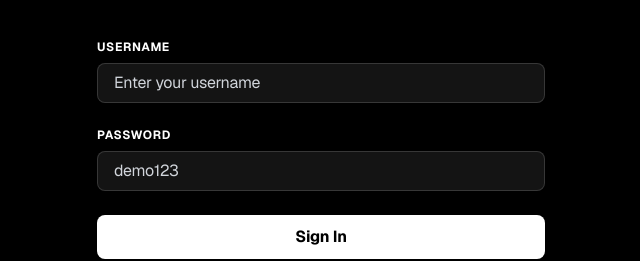
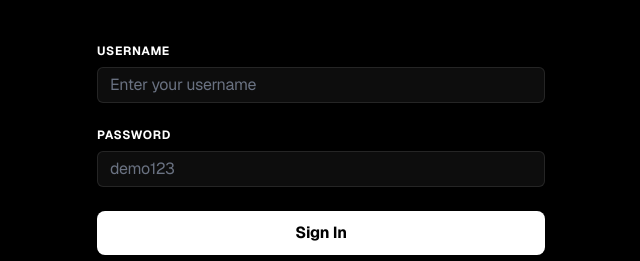
Before and after one commit to vito165884/frontend-ERP, a Next.js app: page /auth/login in a window 1280 px wide. Shown: the part 315-576 px from the top of the page, without its empty margins (319-959 px from the left). Built offline with nearby package versions, Linux system fonts and the light colour scheme.

Commit message:
feat: implement Vercel-inspired modern UI/UX redesign
Comprehensive redesign with refined buttons, cards, inputs, and data tables; updated page styling and visual polish.

```diff
--- a/app/(main)/home/page.tsx
+++ b/app/(main)/home/page.tsx
@@ -138,7 +138,7 @@ export default function HomePage() {
         {quickAccessItems.map((item) => (
           <Card
             key={item.title}
-            className={`card-interactive group relative overflow-hidden border-l-4 border-l-blue-500`}
+            className={`group relative overflow-hidden border-l-4 border-l-blue-500 hover:border-blue-400`}
           >
             <div className={`absolute inset-0 bg-gradient-to-br ${item.color} opacity-40`} />
             <div className="relative p-6">
@@ -184,14 +184,14 @@ export default function HomePage() {
         <div className="grid grid-cols-2 md:grid-cols-4 gap-4">
           {secondaryItems.map((item) => (
             <Link key={item.href} href={item.href}>
-              <Card className="p-4 border-border hover:border-blue-500/50 hover:bg-blue-600/10 transition-all duration-300 group">
+              <Card className="p-4 hover:shadow-md hover:border-blue-500/40 transition-all duration-300 group cursor-pointer">
                 <div className="flex items-center gap-3">
                   <div className="h-10 w-10 rounded-lg bg-blue-600/20 border border-blue-500/30 flex items-center justify-center text-blue-400 group-hover:text-blue-300 transition-colors">
                     {item.icon}
                   </div>
                   <div>
-                    <p className="text-sm font-semibold text-foreground">{item.title}</p>
-                    <p className="text-xs text-muted-foreground">{item.description}</p>
+                    <p className="text-sm font-semibold text-white">{item.title}</p>
+                    <p className="text-xs text-gray-400">{item.description}</p>
                   </div>
                 </div>
               </Card>
--- a/components/ui/button.tsx
+++ b/components/ui/button.tsx
@@ -5,24 +5,24 @@ import { cva, type VariantProps } from 'class-variance-authority'
 import { cn } from '@/lib/utils'
 
 const buttonVariants = cva(
-  "inline-flex items-center justify-center gap-2 whitespace-nowrap rounded-lg text-sm font-bold transition-all duration-200 disabled:pointer-events-none disabled:opacity-50 [&_svg]:pointer-events-none [&_svg:not([class*='size-'])]:size-4 shrink-0 [&_svg]:shrink-0 outline-none focus-visible:border-white/40 focus-visible:ring-white/30 focus-visible:ring-[2px] aria-invalid:ring-destructive/20 aria-invalid:border-destructive",
+  "inline-flex items-center justify-center gap-2 whitespace-nowrap rounded-md text-sm font-semibold transition-all duration-150 disabled:pointer-events-none disabled:opacity-50 [&_svg]:pointer-events-none [&_svg:not([class*='size-'])]:size-4 shrink-0 [&_svg]:shrink-0 outline-none focus-visible:ring-2 focus-visible:ring-blue-500/50 focus-visible:ring-offset-2 focus-visible:ring-offset-black aria-invalid:ring-destructive/40 aria-invalid:border-destructive",
   {
     variants: {
       variant: {
-        default: 'backdrop-blur-md bg-white text-primary-foreground hover:bg-white/85 shadow-lg hover:shadow-2xl',
+        default: 'bg-blue-600 text-white hover:bg-blue-700 shadow-sm hover:shadow-md',
         destructive:
-          'backdrop-blur-md bg-destructive text-primary-foreground hover:bg-destructive/85 focus-visible:ring-destructive/40 shadow-lg hover:shadow-xl',
+          'bg-red-600 text-white hover:bg-red-700 shadow-sm hover:shadow-md',
         outline:
-          'backdrop-blur-md border border-white/20 text-foreground hover:bg-white/12 hover:border-white/40 transition-all duration-200',
+          'border border-white/20 text-foreground hover:border-blue-500/40 hover:bg-blue-500/10 hover:text-blue-300',
         secondary:
-          'backdrop-blur-md bg-white/12 border border-white/15 text-secondary-foreground hover:bg-white/18 transition-all duration-200',
+          'bg-white/8 border border-white/10 text-gray-200 hover:bg-white/12 hover:border-white/20',
         ghost:
-          'hover:bg-white/12 text-foreground transition-all duration-200',
-        link: 'text-foreground underline-offset-4 hover:underline',
+          'text-foreground hover:bg-white/8 hover:text-white',
+        link: 'text-blue-400 underline-offset-4 hover:text-blue-300 hover:underline',
       },
       size: {
         default: 'h-9 px-4 py-2 has-[>svg]:px-3',
-        sm: 'h-8 rounded-md gap-1.5 px-3 has-[>svg]:px-2.5',
+        sm: 'h-8 rounded-md gap-1.5 px-3 has-[>svg]:px-2.5 text-xs',
         lg: 'h-10 rounded-md px-6 has-[>svg]:px-4',
         icon: 'size-9',
         'icon-sm': 'size-8',
--- a/components/ui/card.tsx
+++ b/components/ui/card.tsx
@@ -7,7 +7,7 @@ function Card({ className, ...props }: React.ComponentProps<'div'>) {
     <div
       data-slot="card"
       className={cn(
-        'glass text-card-foreground flex flex-col gap-6 rounded-xl py-6 shadow-lg transition-all duration-300 hover:shadow-xl hover:bg-white/7',
+        'bg-white/5 border border-white/10 text-card-foreground flex flex-col gap-4 rounded-lg p-6 shadow-sm transition-all duration-200 hover:shadow-md hover:border-white/20',
         className,
       )}
       {...props}
@@ -20,7 +20,7 @@ function CardHeader({ className, ...props }: React.ComponentProps<'div'>) {
     <div
       data-slot="card-header"
       className={cn(
-        '@container/card-header grid auto-rows-min grid-rows-[auto_auto] items-start gap-2 px-6 has-data-[slot=card-action]:grid-cols-[1fr_auto] [.border-b]:pb-6',
+        '@container/card-header grid auto-rows-min grid-rows-[auto_auto] items-start gap-2 has-data-[slot=card-action]:grid-cols-[1fr_auto] [.border-b]:pb-4',
         className,
       )}
       {...props}
@@ -32,7 +32,7 @@ function CardTitle({ className, ...props }: React.ComponentProps<'div'>) {
   return (
     <div
       data-slot="card-title"
-      className={cn('leading-none font-semibold', className)}
+      className={cn('leading-none font-semibold text-white', className)}
       {...props}
     />
   )
@@ -42,7 +42,7 @@ function CardDescription({ className, ...props }: React.ComponentProps<'div'>) {
   return (
     <div
       data-slot="card-description"
-      className={cn('text-muted-foreground text-sm', className)}
+      className={cn('text-gray-400 text-sm', className)}
       {...props}
     />
   )
@@ -65,7 +65,7 @@ function CardContent({ className, ...props }: React.ComponentProps<'div'>) {
   return (
     <div
       data-slot="card-content"
-      className={cn('px-6', className)}
+      className={cn('', className)}
       {...props}
     />
   )
@@ -75,7 +75,7 @@ function CardFooter({ className, ...props }: React.ComponentProps<'div'>) {
   return (
     <div
       data-slot="card-footer"
-      className={cn('flex items-center px-6 [.border-t]:pt-6', className)}
+      className={cn('flex items-center gap-3 [.border-t]:pt-4', className)}
       {...props}
     />
   )
--- a/components/ui/data-table.tsx
+++ b/components/ui/data-table.tsx
@@ -105,7 +105,7 @@ export function DataTable<T extends Record<string, any>>({
   };
 
   return (
-    <Card className="card-enhanced">
+    <Card>
       <div className="p-6">
         <div className="flex flex-col sm:flex-row items-start sm:items-center justify-between gap-4 mb-6">
           <div>
@@ -211,7 +211,7 @@ export function DataTable<T extends Record<string, any>>({
                     {columns.map((column) => (
                       <td
                         key={column.id ?? String(column.key)}
-                        className={cn('px-5 py-4 text-muted-foreground text-base', column.width)}
+                        className={cn('px-5 py-3 text-gray-300 text-sm', column.width)}
                       >
                         {column.render
                           ? column.render(row[column.key], row)
--- a/components/ui/input.tsx
+++ b/components/ui/input.tsx
@@ -8,9 +8,9 @@ function Input({ className, type, ...props }: React.ComponentProps<'input'>) {
       type={type}
       data-slot="input"
       className={cn(
-        'file:text-foreground placeholder:text-muted-foreground selection:bg-primary selection:text-primary-foreground backdrop-blur-md bg-white/8 border border-white/15 h-10 w-full min-w-0 rounded-lg px-4 py-2.5 text-base shadow-sm transition-all duration-200 outline-none file:inline-flex file:h-7 file:border-0 file:bg-transparent file:text-sm file:font-medium disabled:pointer-events-none disabled:cursor-not-allowed disabled:opacity-50 md:text-base',
-        'focus-visible:border-white/40 focus-visible:ring-0 focus-visible:shadow-lg focus-visible:shadow-white/10 focus-visible:bg-white/12',
-        'aria-invalid:ring-destructive/20 aria-invalid:border-destructive',
+        'file:text-foreground placeholder:text-gray-500 selection:bg-blue-600 selection:text-white bg-white/5 border border-white/10 h-9 w-full min-w-0 rounded-md px-3 py-2 text-sm transition-all duration-150 outline-none file:inline-flex file:h-7 file:border-0 file:bg-transparent file:text-xs file:font-medium disabled:pointer-events-none disabled:cursor-not-allowed disabled:opacity-50',
+        'hover:border-white/15 focus-visible:border-blue-500 focus-visible:ring-2 focus-visible:ring-blue-500/30 focus-visible:bg-white/8',
+        'aria-invalid:border-red-500 aria-invalid:ring-red-500/30',
         className,
       )}
       {...props}
```
